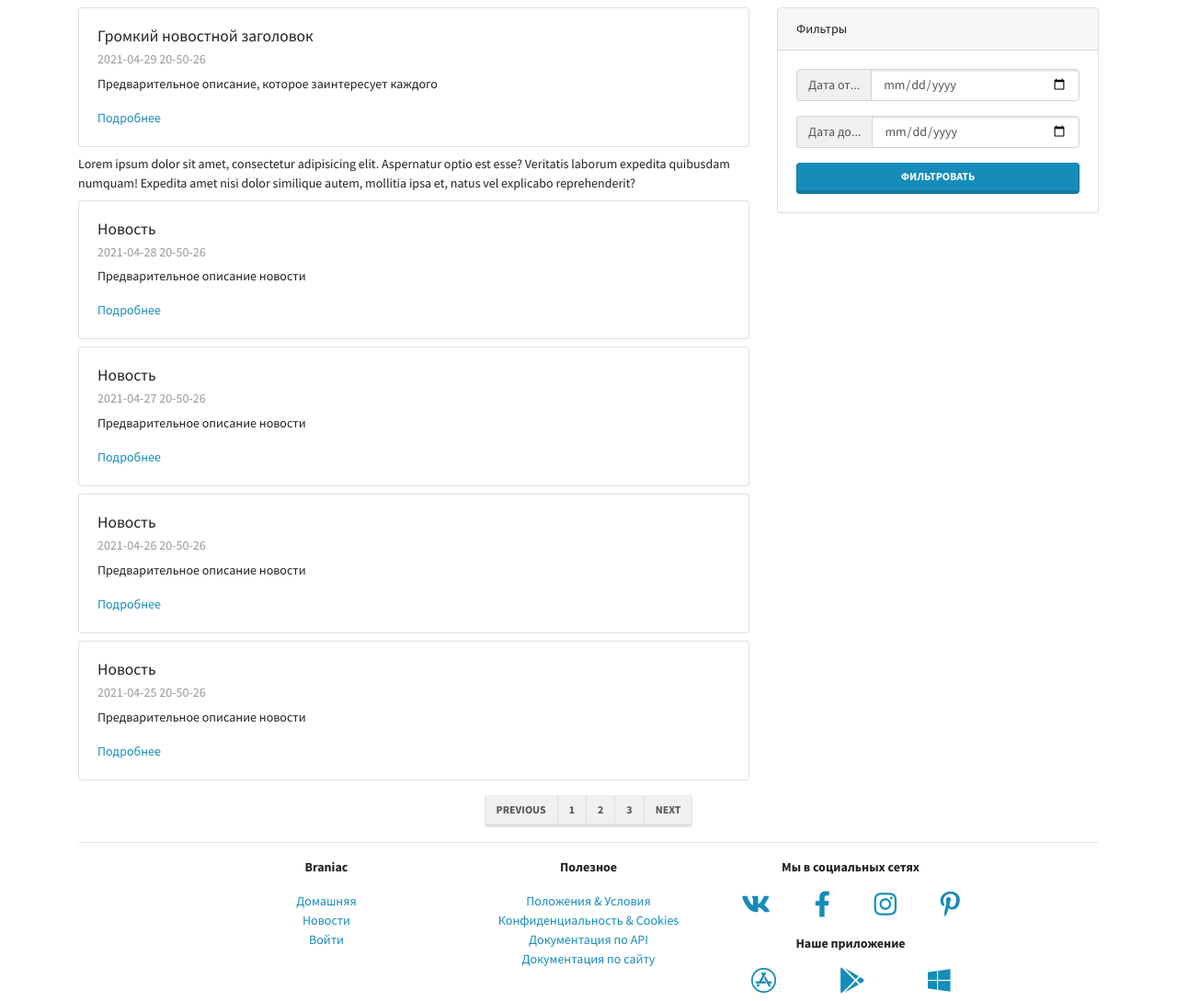
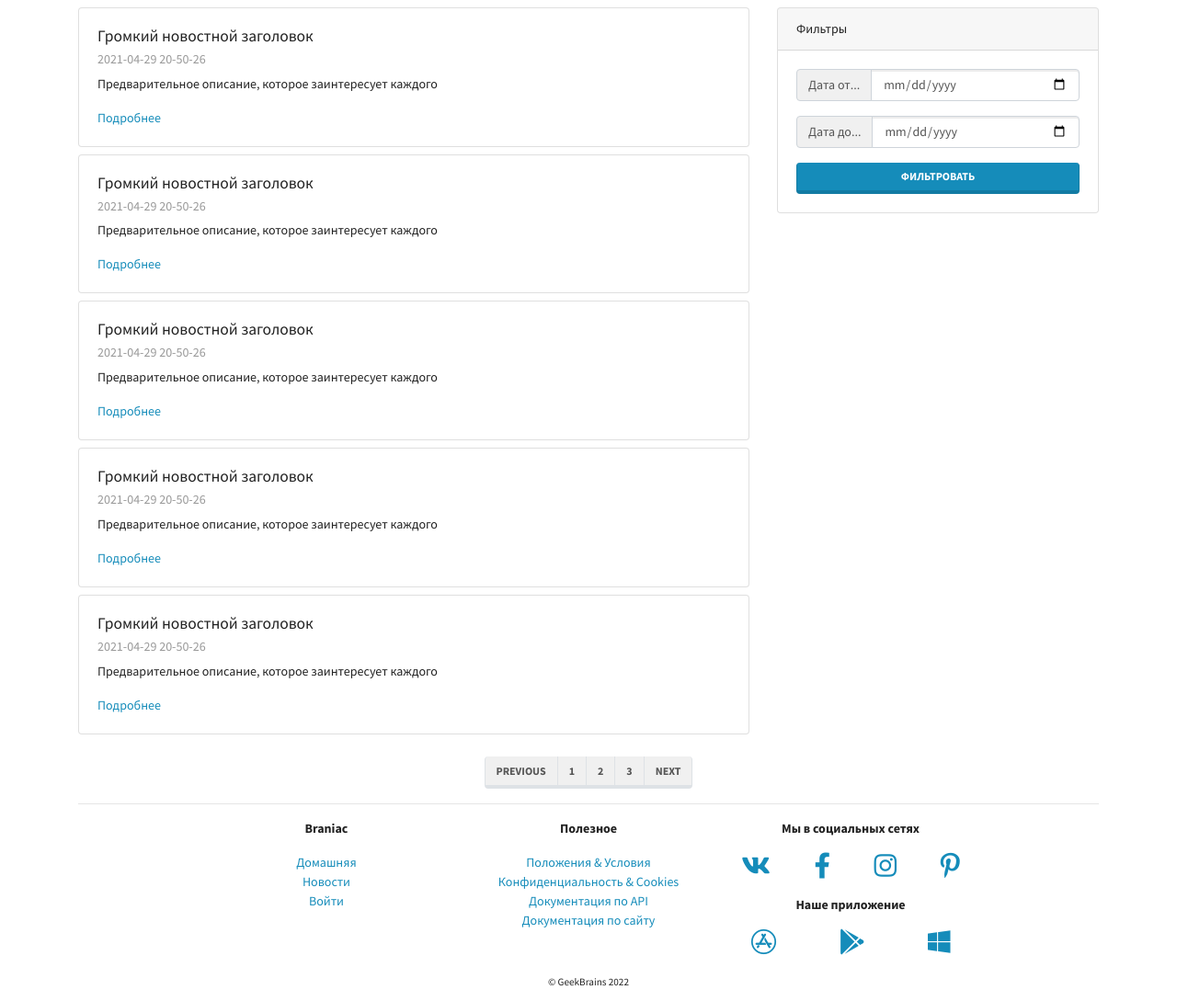
Before and after one commit to iLn0ur/braniaclms, a Django app: page /mainapp/news/ in a window 1280 px wide. Shown: the part 77-1166 px from the top of the page at 92% size. Run offline with Django 4.2, Linux system fonts and the light colour scheme; some libraries are stand-ins or nearby versions.

Commit message:
task 3 - cycle of news

```diff
--- a/mainapp/templates/mainapp/news.html
+++ b/mainapp/templates/mainapp/news.html
@@ -4,6 +4,7 @@
 
   <div class="col-lg-8">
 
+    {% for i in range %}
     <div class="card my-2">
       <div class="card-body">
         <h5 class="card-title">{{ news_title }}</h5>
@@ -12,42 +13,9 @@
         <a href="#" class="card-link">Подробнее</a>
       </div>
     </div>
-    {{block.super}}
-    <div class="card my-2">
-      <div class="card-body">
-        <h5 class="card-title">Новость</h5>
-        <h6 class="card-subtitle mb-2 text-muted">2021-04-28 20-50-26</h6>
-        <p class="card-text">Предварительное описание новости</p>
-        <a href="#" class="card-link">Подробнее</a>
-      </div>
-    </div>
+    {% endfor %}
 
-      <div class="card my-2">
-      <div class="card-body">
-        <h5 class="card-title">Новость</h5>
-        <h6 class="card-subtitle mb-2 text-muted">2021-04-27 20-50-26</h6>
-        <p class="card-text">Предварительное описание новости</p>
-        <a href="#" class="card-link">Подробнее</a>
-      </div>
-    </div>
 
-    <div class="card my-2">
-      <div class="card-body">
-        <h5 class="card-title">Новость</h5>
-        <h6 class="card-subtitle mb-2 text-muted">2021-04-26 20-50-26</h6>
-        <p class="card-text">Предварительное описание новости</p>
-        <a href="#" class="card-link">Подробнее</a>
-      </div>
-    </div>
-
-    <div class="card mt-2">
-      <div class="card-body">
-        <h5 class="card-title">Новость</h5>
-        <h6 class="card-subtitle mb-2 text-muted">2021-04-25 20-50-26</h6>
-        <p class="card-text">Предварительное описание новости</p>
-        <a href="#" class="card-link">Подробнее</a>
-      </div>
-    </div>
 
   </div>
 
--- a/mainapp/views.py
+++ b/mainapp/views.py
@@ -34,6 +34,7 @@ class NewsView(TemplateView):
         # Create your own data
         context["news_title"] = "Громкий новостной заголовок"
         context["news_preview"] = "Предварительное описание, которое заинтересует каждого"
+        context["range"] = range(5)
         return context
 
 
--- a/templates/base.html
+++ b/templates/base.html
@@ -21,53 +21,7 @@
 
 <body>
 
-    <nav class="navbar navbar-expand-lg navbar-light bg-light">
-    <div class="container">
-      <a class="navbar-brand" href="/">
-        <img src="/static/img/logo.png" alt="">
-      </a>
-      <button class="navbar-toggler" type="button" data-toggle="collapse"
-        data-target="#navbarSupportedContent"
-        aria-controls="navbarSupportedContent" aria-expanded="false"
-        aria-label="Toggle navigation">
-        <span class="navbar-toggler-icon"></span>
-      </button>
-
-      <div class="collapse navbar-collapse" id="navbarSupportedContent">
-        <ul class="navbar-nav mr-auto">
-          <li class="nav-item ">
-            <a class="nav-link" href="news">Новости</a>
-          </li>
-          <li class="nav-item ">
-            <a class="nav-link" href="courses">Курсы</a>
-          </li>
-          <li class="nav-item dropdown">
-            <a class="nav-link dropdown-toggle" href="#" id="ddProfile"
-              role="button" data-toggle="dropdown" aria-haspopup="true"
-              aria-expanded="false">
-              Профиль
-            </a>
-            <div class="dropdown-menu" aria-labelledby="ddProfile">
-              <a class="dropdown-item" href="#">Редактировать
-                профиль</a>
-              <a class="dropdown-item" href="#">Мои курсы</a>
-              <div class="dropdown-divider"></div>
-              <a class="dropdown-item" href="#">Модерация</a>
-              <a class="dropdown-item" href="#">Административный
-                раздел</a>
-              <div class="dropdown-divider"></div>
-              <a class="dropdown-item" href="#">Выход</a>
-            </div>
-          </li>
-          <li class="nav-item ">
-            <a class="nav-link" href="contacts">Контакты</a>
-          </li>
-        </ul>
-        <span><a href="#">🇷🇺</a> <i class="fas fa-grip-lines-vertical"></i> <a
-            href="#">🇬🇧</a></span>
-      </div>
-    </div>
-  </nav>
+  {% include 'includes/main_menu.html' %}
 
   <div class="container-md">
 
```
Also changed, not shown: templates/includes/main_menu.html (added, +47 -0 lines).
